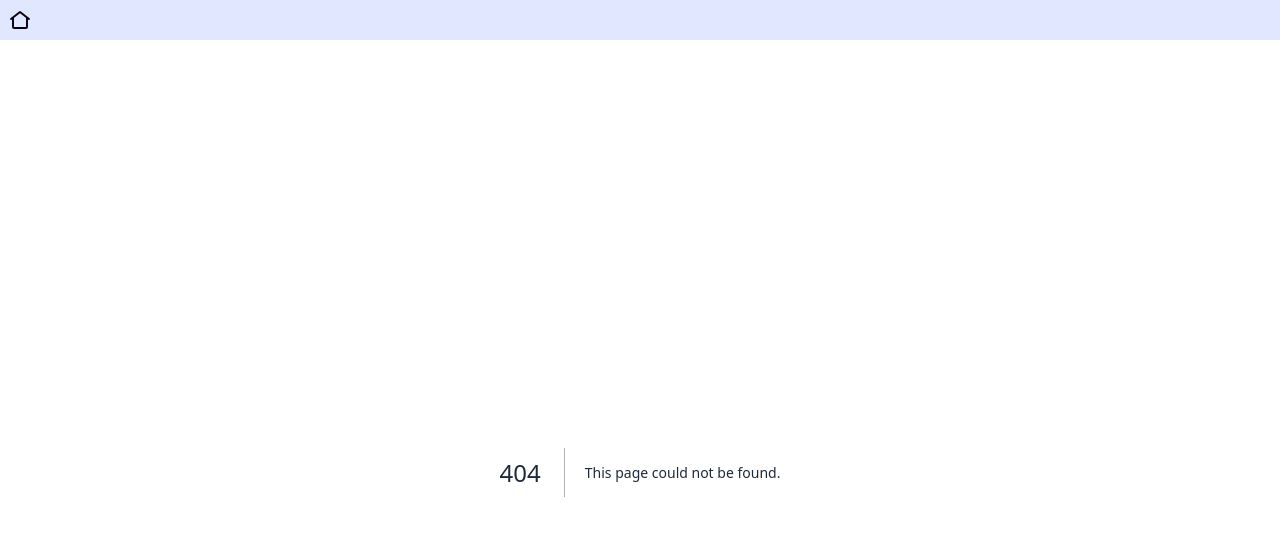
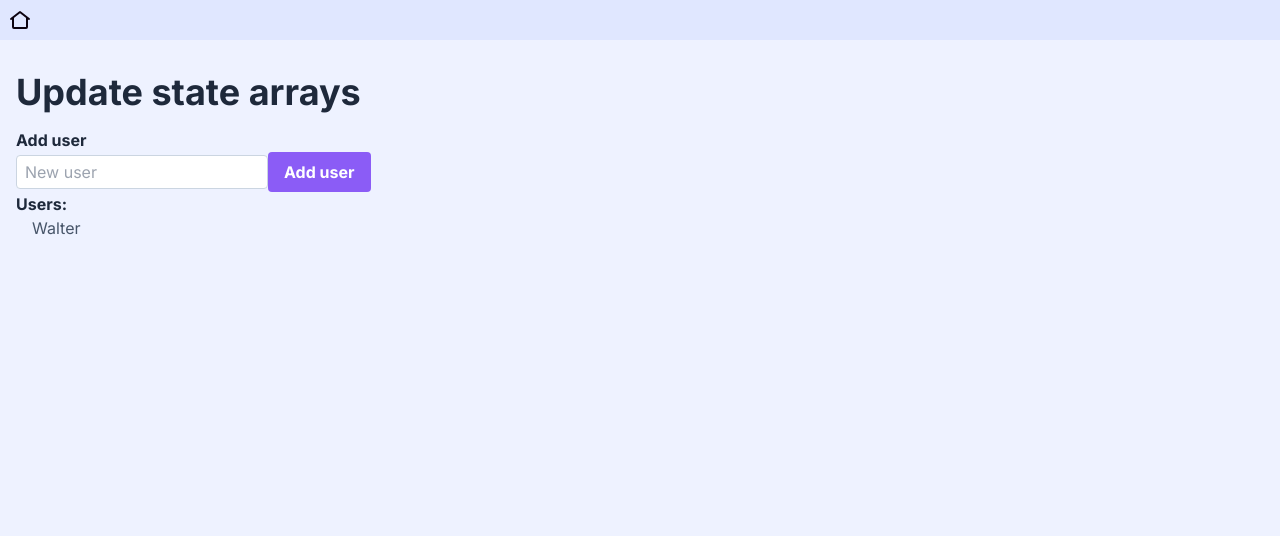
Before and after one commit to emanuelefavero/frontend-problems, a Next.js app in the folder react/: page /update-state-arrays in a window 1280 px wide. Before the commit this address had no page. Shown: the top 536 px of the page. Built offline with nearby package versions, Linux system fonts and the light colour scheme.

Commit message:
add /update-state-arrays route

```diff
--- a/react/app/globals.css
+++ b/react/app/globals.css
@@ -54,7 +54,7 @@ li {
   @apply mb-2 ml-4;
 }
 
-button {
+button, button[type='submit'] {
   @apply bg-violet-500 text-white font-bold py-2 px-4 rounded hover:bg-violet-600 active:scale-90 focus:outline-none focus:ring-2 focus:ring-violet-500 focus:ring-offset-2 transition duration-150 ease-in-out;
 }
 
--- a/react/app/page.tsx
+++ b/react/app/page.tsx
@@ -36,6 +36,9 @@ export default function Home() {
         <li>
           <Link href='/draggable-element'>Draggable element</Link>
         </li>
+        <li>
+          <Link href='/update-state-arrays'>Update state arrays</Link>
+        </li>
       </ul>
     </>
   )
--- /dev/null
+++ b/react/app/update-state-arrays/page.tsx
@@ -0,0 +1,45 @@
+'use client'
+import { useState } from 'react'
+
+interface User {
+  id: number
+  name: string
+}
+
+export default function Page() {
+  const [users, setUsers] = useState<User[]>([{ id: 0, name: 'Walter' }])
+  const [inputValue, setInputValue] = useState('')
+
+  const handleAddUser = (e: React.FormEvent<HTMLFormElement>) => {
+    e.preventDefault()
+    if (!inputValue) return
+
+    setUsers([...users, { id: users.length, name: inputValue }])
+    setInputValue('')
+  }
+
+  return (
+    <>
+      <h1>Update state arrays</h1>
+
+      <form onSubmit={handleAddUser}>
+        <h2>Add user</h2>
+        <input
+          type='text'
+          required
+          placeholder='New user'
+          value={inputValue}
+          onChange={(e) => setInputValue(e.target.value)}
+        />
+        <button type='submit'>Add user</button>
+      </form>
+
+      <h2>Users:</h2>
+      <ul>
+        {users.map((user) => (
+          <li key={user.id}>{user.name}</li>
+        ))}
+      </ul>
+    </>
+  )
+}
```
Also changed, not shown: 1 other file (tests, documents, lock files or other folders).
